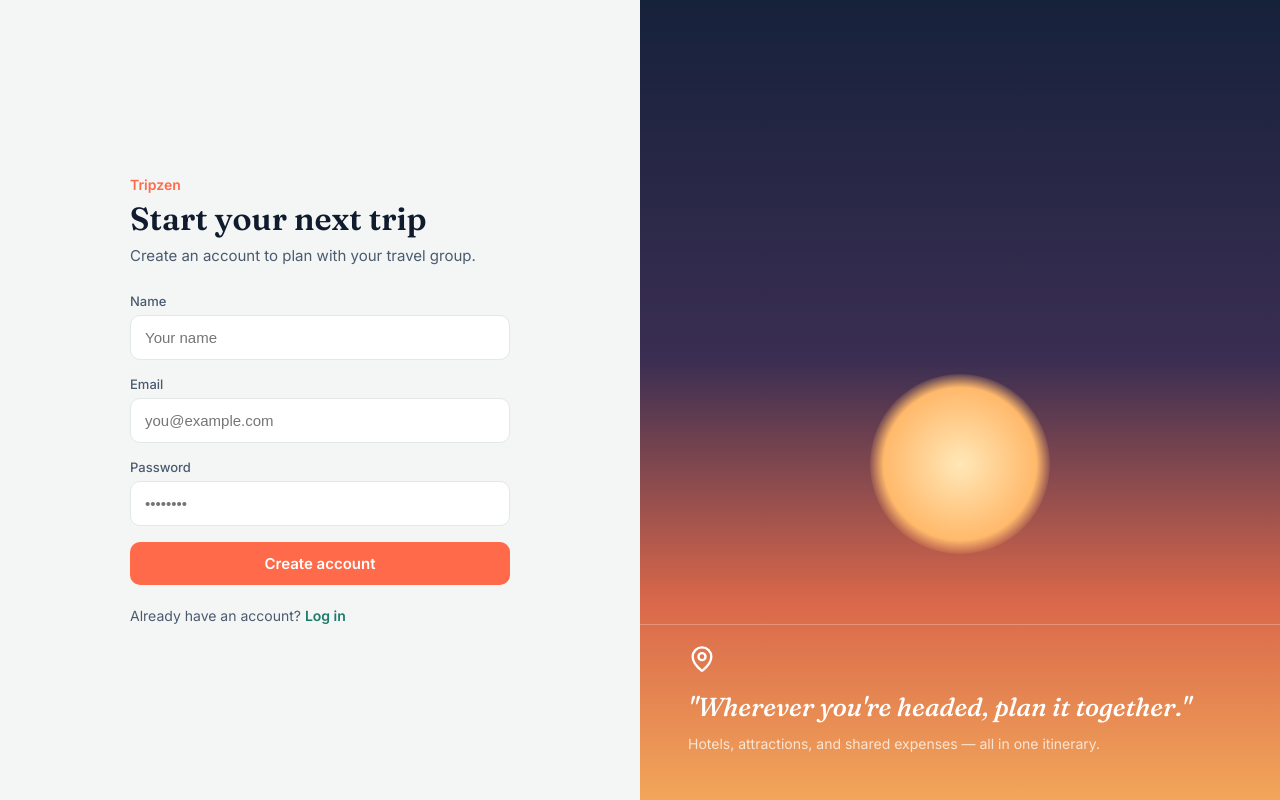
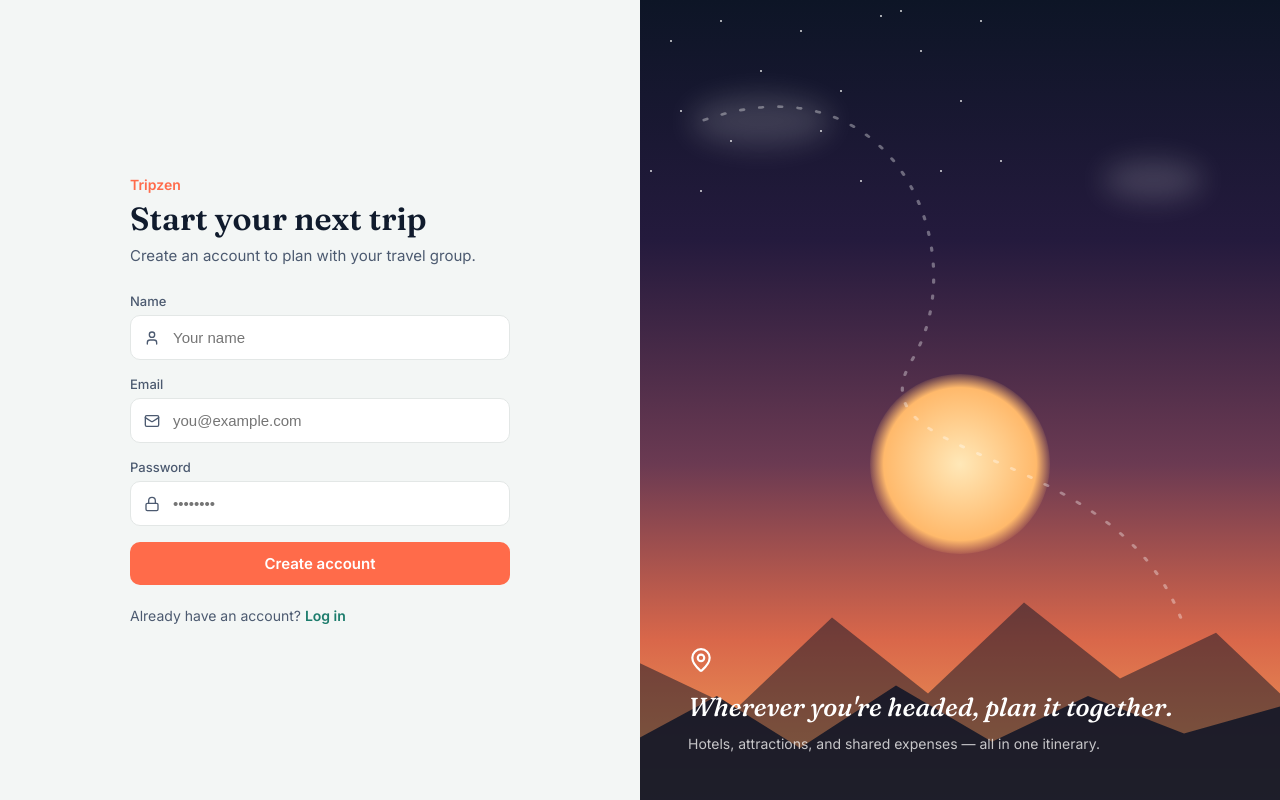
Before and after one commit to ajayhadagali/Tripzen, a React (Vite) app in the folder client/: page /register in a window 1280 px wide. Built offline with nearby package versions, Linux system fonts and the light colour scheme.

Commit message:
Updated ui of login and register page

```diff
--- /dev/null
+++ b/client/src/components/TravelScene.jsx
@@ -0,0 +1,35 @@
+import { Plane } from 'lucide-react';
+
+export default function TravelScene({ icon: Icon, quote, subtext }) {
+  return (
+    <div className="auth-scene">
+      <div className="stars" />
+      <div className="cloud cloud-1" />
+      <div className="cloud cloud-2" />
+      <div className="sun" />
+
+      <svg className="flight-svg" viewBox="0 0 400 600" preserveAspectRatio="none">
+        <path
+          d="M40,90 C160,40 210,190 170,270 C130,350 300,330 340,470"
+          fill="none"
+          stroke="rgba(255,255,255,0.35)"
+          strokeWidth="2"
+          strokeDasharray="2 10"
+          strokeLinecap="round"
+        />
+      </svg>
+      <div className="plane-wrap">
+        <Plane size={18} color="white" fill="white" />
+      </div>
+
+      <div className="mountain mountain-back" />
+      <div className="mountain mountain-front" />
+
+      <div className="scene-copy">
+        {Icon && <Icon color="white" size={26} />}
+        <h3>{quote}</h3>
+        <p>{subtext}</p>
+      </div>
+    </div>
+  );
+}
--- a/client/src/index.css
+++ b/client/src/index.css
@@ -104,51 +104,119 @@ button { font-family: 'Inter', sans-serif; }
 .switch-line { margin-top: 22px; font-size: 14px; }
 .switch-line a { color: var(--teal); font-weight: 600; text-decoration: none; }
 
-/* The decorative "dusk horizon" scene */
+/* ---------- Travel scene (login/register illustration) ---------- */
 .auth-scene {
   position: relative;
   overflow: hidden;
-  background: linear-gradient(180deg, #16213A 0%, #3A2E52 45%, #D9674A 75%, #F2A65A 100%);
+  background: linear-gradient(180deg, #0D1526 0%, #241A3D 30%, #6B3A52 58%, #D9674A 80%, #F2A65A 100%);
 }
+
+.stars {
+  position: absolute;
+  top: 0; left: 0;
+  width: 2px; height: 2px;
+  background: transparent;
+  border-radius: 50%;
+  opacity: 0.85;
+  z-index: 1;
+  box-shadow:
+    30px 40px white, 80px 20px white, 120px 70px white, 160px 30px white,
+    200px 90px white, 240px 15px white, 40px 110px white, 280px 50px white,
+    320px 100px white, 90px 140px white, 180px 130px white, 260px 10px white,
+    10px 170px white, 340px 20px white, 360px 160px white, 60px 190px white,
+    220px 180px white, 300px 170px white;
+}
+
+.cloud {
+  position: absolute;
+  background: rgba(255,255,255,0.16);
+  border-radius: 50%;
+  filter: blur(14px);
+  z-index: 2;
+}
+.cloud-1 { width: 140px; height: 50px; top: 12%; left: 8%; }
+.cloud-2 { width: 100px; height: 40px; top: 20%; right: 12%; }
+
 .auth-scene .sun {
   position: absolute;
-  left: 50%;
-  top: 58%;
-  width: 180px;
-  height: 180px;
+  left: 50%; top: 58%;
+  width: 180px; height: 180px;
   background: radial-gradient(circle, #FFE8B8 0%, #FFB96B 60%, transparent 72%);
   border-radius: 50%;
   transform: translate(-50%, -50%);
+  z-index: 3;
 }
-.auth-scene .horizon-line {
+
+.flight-svg {
   position: absolute;
-  left: 0; right: 0; top: 78%;
-  height: 1px;
-  background: rgba(255,255,255,0.25);
+  inset: 0;
+  width: 100%;
+  height: 100%;
+  z-index: 4;
 }
-.auth-scene .flight-path {
+
+.plane-wrap {
   position: absolute;
-  left: 10%;
-  top: 30%;
-  width: 80%;
-  height: 40%;
-  border: none;
+  z-index: 5;
+  animation: flyPath 9s ease-in-out infinite;
+  filter: drop-shadow(0 0 4px rgba(0,0,0,0.3));
 }
-.auth-scene .scene-copy {
+@keyframes flyPath {
+  0%   { top: 15%; left: 10%; transform: rotate(35deg); opacity: 0; }
+  10%  { opacity: 1; }
+  30%  { top: 32%; left: 40%; transform: rotate(70deg); }
+  55%  { top: 48%; left: 38%; transform: rotate(125deg); }
+  80%  { top: 68%; left: 78%; transform: rotate(50deg); }
+  92%  { opacity: 1; }
+  100% { top: 74%; left: 86%; transform: rotate(50deg); opacity: 0; }
+}
+
+.mountain {
+  position: absolute;
+  left: 0; right: 0; bottom: 0;
+}
+.mountain-back {
+  height: 38%;
+  background: rgba(13, 21, 38, 0.5);
+  clip-path: polygon(0% 100%, 0% 55%, 15% 70%, 30% 40%, 45% 65%, 60% 35%, 75% 60%, 90% 45%, 100% 65%, 100% 100%);
+  z-index: 6;
+}
+.mountain-front {
+  height: 26%;
+  background: rgba(13, 21, 38, 0.85);
+  clip-path: polygon(0% 100%, 0% 70%, 12% 50%, 25% 75%, 40% 45%, 55% 72%, 70% 50%, 85% 68%, 100% 55%, 100% 100%);
+  z-index: 7;
+}
+
+.scene-copy {
   position: absolute;
   bottom: 48px;
   left: 48px;
   right: 48px;
   color: white;
+  z-index: 10;
 }
-.auth-scene .scene-copy h3 {
+.scene-copy h3 {
   color: white;
   font-size: 26px;
   font-style: italic;
   font-weight: 500;
   line-height: 1.3;
+  margin-top: 14px;
 }
-.auth-scene .scene-copy p { color: rgba(255,255,255,0.75); margin-top: 10px; font-size: 14px; }
+.scene-copy p { color: rgba(255,255,255,0.75); margin-top: 10px; font-size: 14px; }
+
+/* ---------- Input icons ---------- */
+.input-icon-wrap { position: relative; }
+.input-icon-wrap svg {
+  position: absolute;
+  left: 14px;
+  top: 50%;
+  transform: translateY(-50%);
+  color: var(--ink-soft);
+  pointer-events: none;
+}
+.input-icon-wrap input { padding-left: 42px; }
 
 /* ---------- Dashboard ---------- */
 .page { max-width: 1040px; margin: 0 auto; padding: 36px 24px 80px; }
--- a/client/src/pages/Login.jsx
+++ b/client/src/pages/Login.jsx
@@ -1,6 +1,7 @@
 import { useState } from 'react';
 import { useNavigate, Link } from 'react-router-dom';
-import { Compass } from 'lucide-react';
+import { Compass, Mail, Lock } from 'lucide-react';
+import TravelScene from '../components/TravelScene';
 
 export default function Login() {
   const [form, setForm] = useState({ email: '', password: '' });
@@ -31,13 +32,19 @@ export default function Login() {
           <form onSubmit={handleSubmit}>
             <div className="field">
               <label>Email</label>
-              <input name="email" type="email" placeholder="you@example.com"
-                value={form.email} onChange={handleChange} />
+              <div className="input-icon-wrap">
+                <Mail size={16} />
+                <input name="email" type="email" placeholder="you@example.com"
+                  value={form.email} onChange={handleChange} />
+              </div>
             </div>
             <div className="field">
               <label>Password</label>
-              <input name="password" type="password" placeholder="••••••••"
-                value={form.password} onChange={handleChange} />
+              <div className="input-icon-wrap">
+                <Lock size={16} />
+                <input name="password" type="password" placeholder="••••••••"
+                  value={form.password} onChange={handleChange} />
+              </div>
             </div>
             <button type="submit" className="btn btn-primary btn-block">Log in</button>
           </form>
@@ -46,15 +53,11 @@ export default function Login() {
         </div>
       </div>
 
-      <div className="auth-scene">
-        <div className="sun" />
-        <div className="horizon-line" />
-        <div className="scene-copy">
-          <Compass color="white" size={28} />
-          <h3 style={{ marginTop: 14 }}>"The best trips are the ones everyone actually agreed on."</h3>
-          <p>Itineraries, hotels, and who-owes-who — sorted before you even land.</p>
-        </div>
-      </div>
+      <TravelScene
+        icon={Compass}
+        quote='"The best trips are the ones everyone actually agreed on."'
+        subtext="Itineraries, hotels, and who-owes-who — sorted before you even land."
+      />
     </div>
   );
 }
--- a/client/src/pages/Register.jsx
+++ b/client/src/pages/Register.jsx
@@ -1,6 +1,7 @@
 import { useState } from 'react';
 import { useNavigate, Link } from 'react-router-dom';
-import { MapPin } from 'lucide-react';
+import { MapPin, User, Mail, Lock } from 'lucide-react';
+import TravelScene from '../components/TravelScene';
 
 export default function Register() {
   const [form, setForm] = useState({ name: '', email: '', password: '' });
@@ -31,15 +32,24 @@ export default function Register() {
           <form onSubmit={handleSubmit}>
             <div className="field">
               <label>Name</label>
-              <input name="name" placeholder="Your name" value={form.name} onChange={handleChange} />
+              <div className="input-icon-wrap">
+                <User size={16} />
+                <input name="name" placeholder="Your name" value={form.name} onChange={handleChange} />
+              </div>
             </div>
             <div className="field">
               <label>Email</label>
-              <input name="email" type="email" placeholder="you@example.com" value={form.email} onChange={handleChange} />
+              <div className="input-icon-wrap">
+                <Mail size={16} />
+                <input name="email" type="email" placeholder="you@example.com" value={form.email} onChange={handleChange} />
+              </div>
             </div>
             <div className="field">
               <label>Password</label>
-              <input name="password" type="password" placeholder="••••••••" value={form.password} onChange={handleChange} />
+              <div className="input-icon-wrap">
+                <Lock size={16} />
+                <input name="password" type="password" placeholder="••••••••" value={form.password} onChange={handleChange} />
+              </div>
             </div>
             <button type="submit" className="btn btn-primary btn-block">Create account</button>
           </form>
@@ -48,15 +58,11 @@ export default function Register() {
         </div>
       </div>
 
-      <div className="auth-scene">
-        <div className="sun" />
-        <div className="horizon-line" />
-        <div className="scene-copy">
-          <MapPin color="white" size={28} />
-          <h3 style={{ marginTop: 14 }}>"Wherever you're headed, plan it together."</h3>
-          <p>Hotels, attractions, and shared expenses — all in one itinerary.</p>
-        </div>
-      </div>
+      <TravelScene
+        icon={MapPin}
+        quote="Wherever you're headed, plan it together."
+        subtext="Hotels, attractions, and shared expenses — all in one itinerary."
+      />
     </div>
   );
 }
```
